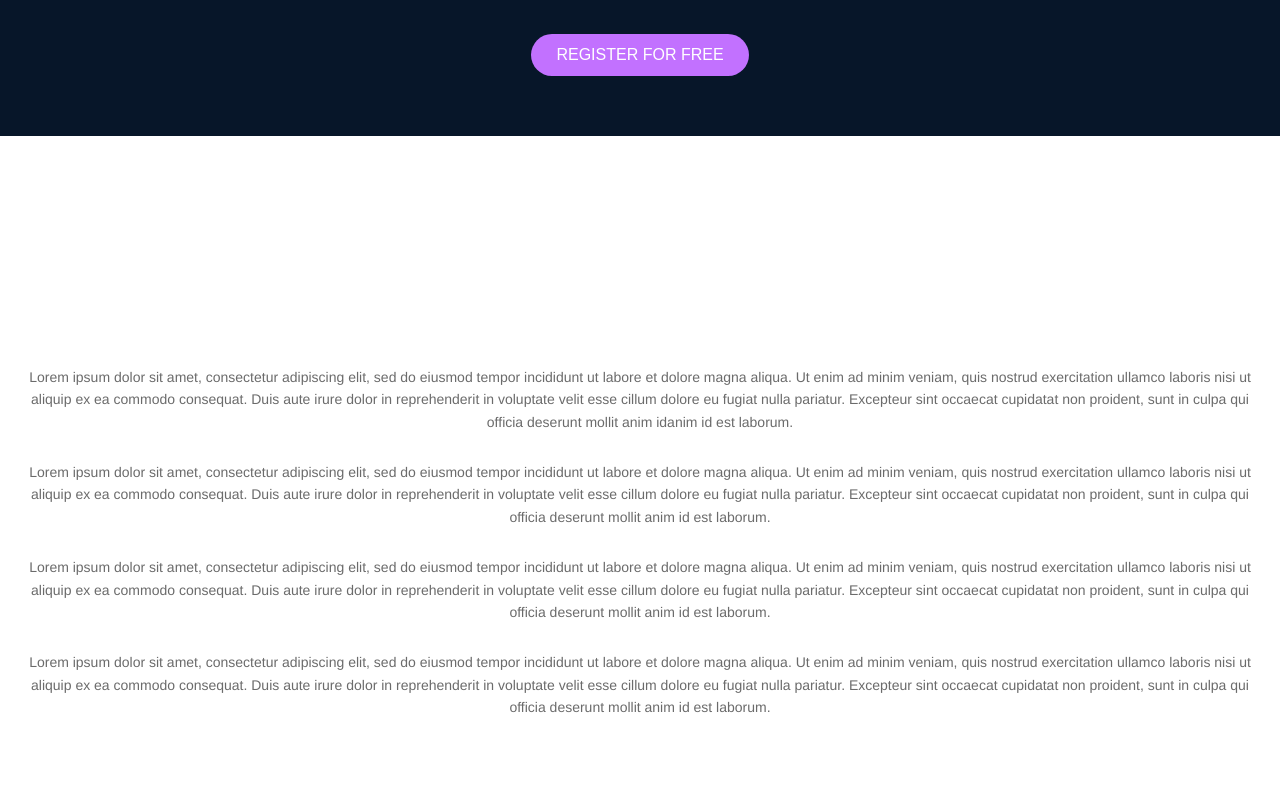
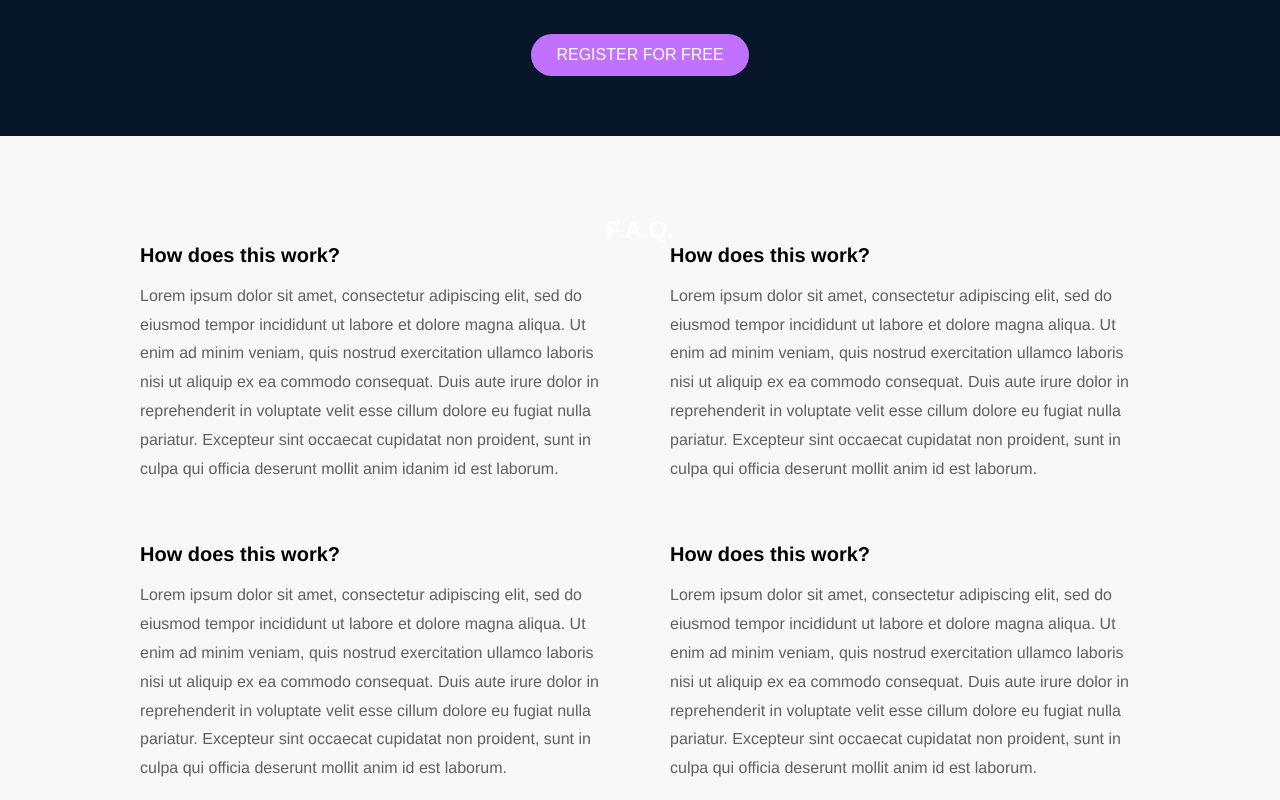
Before and after one commit to Icequeshe/alx_html_css, a plain HTML site: page css_advanced/index.html in a window 1280 px wide. Shown: the part 3280-4080 px from the top of the page. Drawn offline with Linux system fonts and the light colour scheme.

Commit message:
Add FAQ section and updated styles

```diff
--- a/css_advanced/index.html
+++ b/css_advanced/index.html
@@ -176,16 +176,14 @@
         </section>
         <!-- FAQ Section -->
         <section class="faq-section">
-            <h2>F.A.Q</h2>
-            <div class="faq-grid">
+            <h2>F.A.Q.</h2>
+            <div class="faq-container">
               <div class="faq-item">
                  <h3>How does this work?</h3>
                  <p>Lorem ipsum dolor sit amet, consectetur adipiscing     elit, sed do eiusmod tempor incididunt ut labore et dolore magna aliqua. Ut enim     ad minim veniam, quis nostrud exercitation ullamco laboris nisi ut aliquip ex ea commodo consequat. Duis aute irure dolor in reprehenderit in voluptate velit esse cillum dolore eu fugiat nulla pariatur. Excepteur sint occaecat cupidatat non proident, sunt in culpa qui officia deserunt mollit anim idanim id est laborum.</p>
-
                    </div>
                    <div class="faq-item">
                       <h3>How does this work?</h3>
-
                       <p>Lorem ipsum dolor sit amet, consectetur adipiscing elit, sed do eiusmod tempor incididunt ut labore et dolore magna aliqua. Ut enim      ad minim veniam, quis nostrud exercitation ullamco laboris nisi ut aliquip ex ea commodo consequat. Duis aute irure dolor in reprehenderit in voluptate velit esse cillum dolore eu fugiat nulla pariatur. Excepteur sint occaecat cupidatat non proident, sunt in culpa qui officia deserunt mollit anim id est laborum.</p>
 
                       </div>
--- a/css_advanced/styles.css
+++ b/css_advanced/styles.css
@@ -336,38 +336,44 @@ header nav ul li {
   background-color: #a857db;
 }
 
+/* FAQ Section Styling */
 .faq-section {
-  background-color: #ffffff;
-  padding: 100px 20px;
-  text-align: center;
+    padding: 80px 20px; /* Adjust padding for top/bottom and sides */
+    background-color: #f8f8f8; /* A very light grey background, almost white */
+    text-align: center; /* To center the main title */
 }
 
-.faq-section h2 {
-  font-size: 36px;
-  font-weight: 400;
-  margin-bottom: 60px;
-  letter-spacing: 2px;
+.faq-section .section-title {
+    font-size: 48px; /* Adjust font size for the main "F.A.Q." title */
+    font-weight: 300; /* dark font weight */
+    color: #000000; /* Black color for the title */
+    margin-bottom: 60px; /* Space below the main title */
 }
 
-.faq-items {
-  display: grid;
-  grid-template-columns: repeat(2, 1fr);
-  gap: 60px 100px;
-  max-width: 1100px;
-  margin: 0 auto;
-  text-align: left;
+.faq-container {
+    display: grid;
+    grid-template-columns: repeat(2, 1fr); /* Two columns, equal width */
+    gap: 60px; /* Space between the FAQ items horizontally and vertically */
+    max-width: 1000px; /* Limit the width of the FAQ content */
+    margin: 0 auto; /* Center the container */
+    text-align: left; /* Align text within FAQ items to the left */
+}
+
+.faq-item {
+    /* No specific border or background for individual items based on the image, just spacing */
 }
 
 .faq-item h3 {
-  font-weight: 600;
-  font-size: 16px;
-  margin-bottom: 10px;
+    font-size: 20px; /* Adjust font size for "How does this work?" */
+    font-weight: bold; /* Bold font for the question */
+    color: #000000; /* Black color */
+    margin-bottom: 15px; /* Space between question and answer */
 }
 
 .faq-item p {
-  color: #6b6b6b;
-  line-height: 1.6;
-  font-size: 14px;
+    font-size: 16px; /* Adjust font size for the answer text */
+    line-height: 1.8; /* Improve readability of the paragraph */
+    color: #606060; /* Darker grey for the text */
 }
 
 /* Footer Styling */
```
Also changed, not shown: css_advanced/Images/2.png, css_advanced/Images/3.png.
